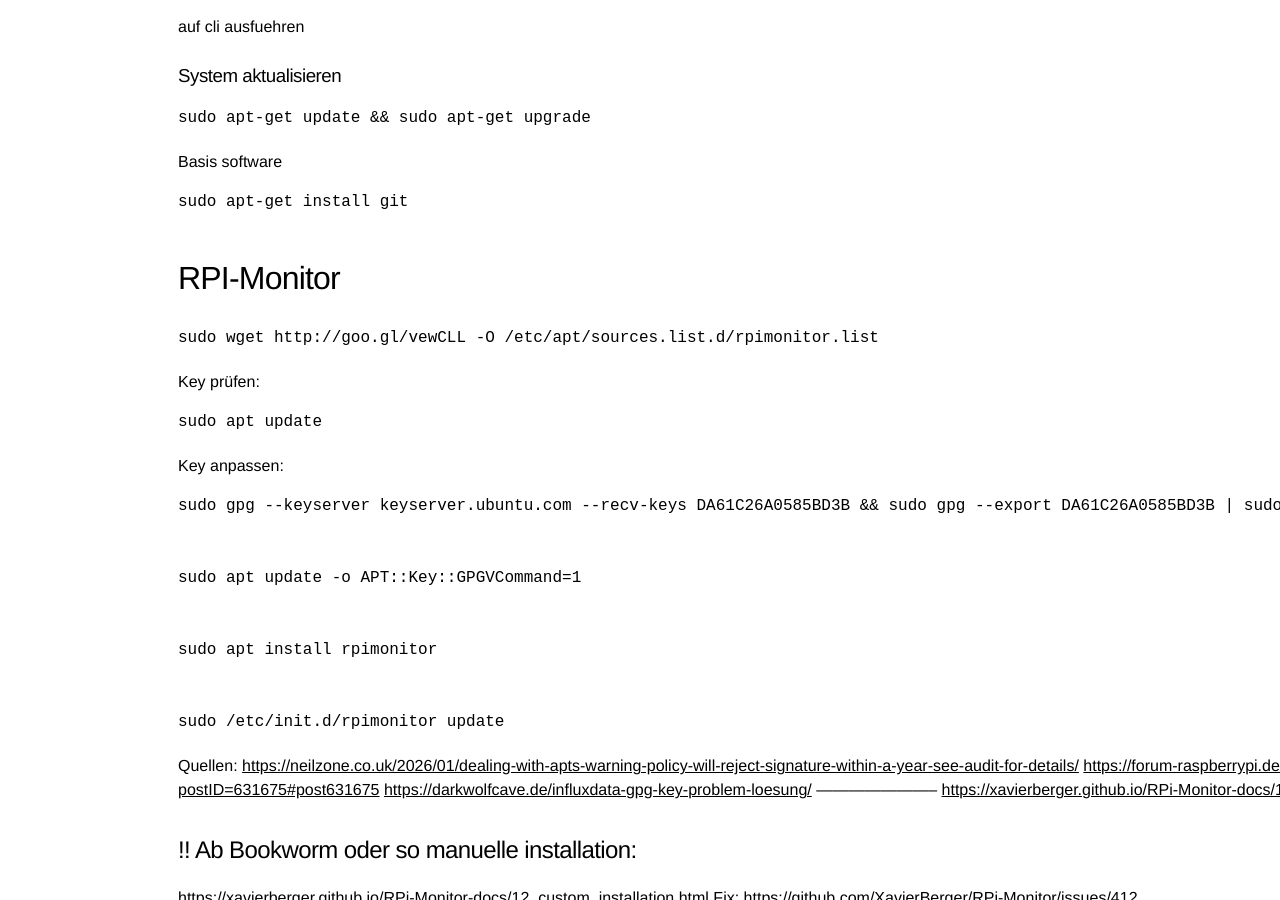
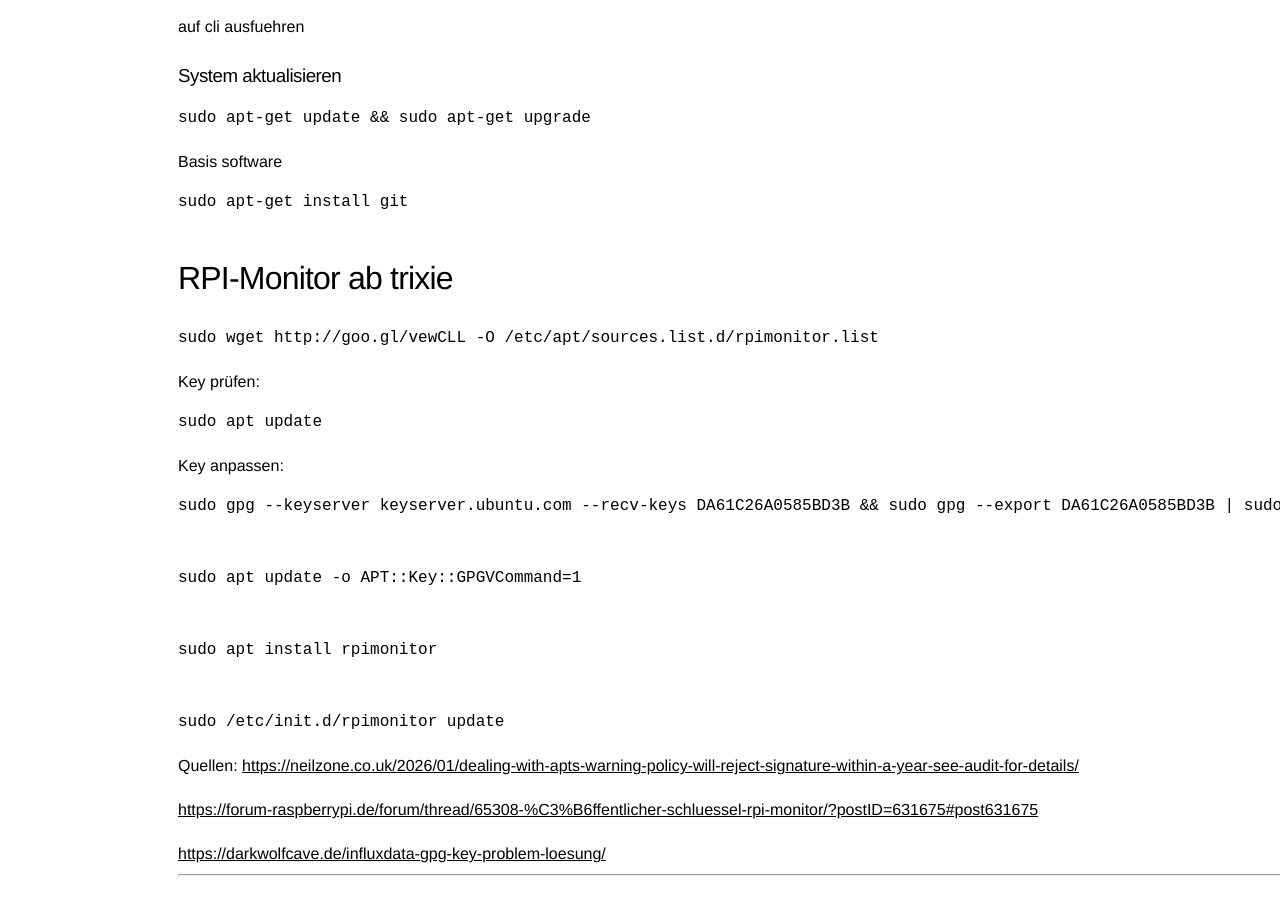
Before and after one commit to Wingertsau/ct.github.io, a Jekyll site: the page built from raspi.md, in a window 1280 px wide and 900 px high, scrolled down 596 px. Built offline with Jekyll 4.4.1, drawn with Linux system fonts in a browser that asks for light colours; our own code applies the rules of GitHub Pages for plain Markdown files.

Commit message:
Update raspi.md

```diff
--- a/raspi.md
+++ b/raspi.md
@@ -33,7 +33,7 @@ Basis software
 
     sudo apt-get install git
 
-# RPI-Monitor
+# RPI-Monitor ab trixie
 
 
     sudo wget http://goo.gl/vewCLL -O /etc/apt/sources.list.d/rpimonitor.list
@@ -58,8 +58,11 @@ Key anpassen:
 
 Quellen:
 <https://neilzone.co.uk/2026/01/dealing-with-apts-warning-policy-will-reject-signature-within-a-year-see-audit-for-details/>
+
 <https://forum-raspberrypi.de/forum/thread/65308-%C3%B6ffentlicher-schluessel-rpi-monitor/?postID=631675#post631675>
+
 <https://darkwolfcave.de/influxdata-gpg-key-problem-loesung/>
+
 -----------------------
 <https://xavierberger.github.io/RPi-Monitor-docs/11_installation.html>
 
```
